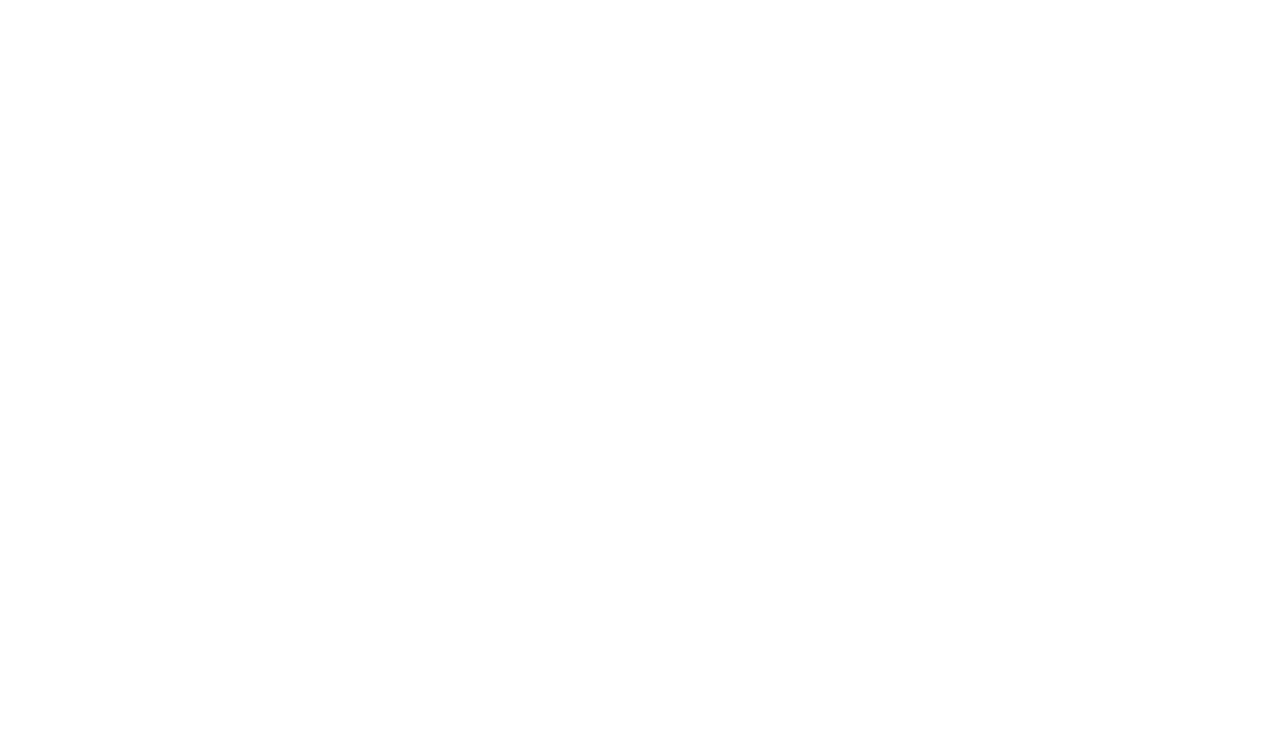
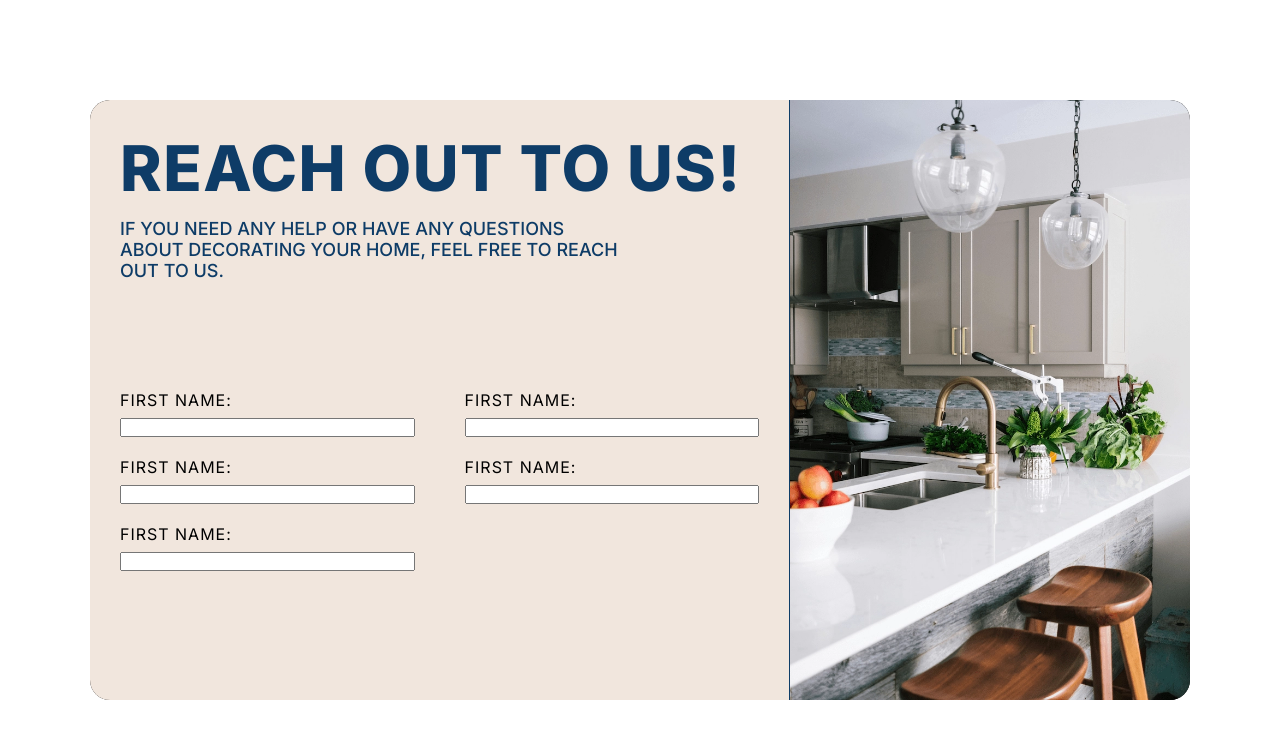
Before and after one commit to adimustafic/Form-Project, a plain HTML site: page index.html in a window 1280 px wide. Drawn offline with Linux system fonts and the light colour scheme.

Commit message:
aligning-form-items

```diff
--- a/index.html
+++ b/index.html
@@ -3,7 +3,69 @@
   <head>
     <meta charset="UTF-8" />
     <meta name="viewport" content="width=device-width, initial-scale=1.0" />
-    <title>Document</title>
+
+    <link rel="stylesheet" href="style.css" />
+    <link rel="preconnect" href="https://fonts.googleapis.com" />
+    <link rel="preconnect" href="https://fonts.gstatic.com" crossorigin />
+    <link
+      href="https://fonts.googleapis.com/css2?family=Inter:wght@100..900&display=swap"
+      rel="stylesheet"
+    />
+
+    <title>Contact Us!</title>
   </head>
-  <body></body>
+  <body>
+    <div class="container">
+      <div class="form-container">
+        <div class="contact-text">
+          <h2 class="contact-subheading">Reach out to us!</h2>
+          <p class="contact-description">
+            If you need any help or have any questions about decorating your
+            home, feel free to reach out to us.
+          </p>
+        </div>
+        <form action="" class="contact-form">
+          <div class="form-elements">
+            <div class="form-part">
+              <label for="first-name" class="first-name-label"
+                >First name:</label
+              >
+              <input type="text" id="first-name" class="first-name-input" />
+            </div>
+            <div class="form-part">
+              <label for="first-name" class="first-name-label"
+                >First name:</label
+              >
+              <input type="text" id="first-name" />
+            </div>
+            <div class="form-part">
+              <label for="first-name" class="first-name-label"
+                >First name:</label
+              >
+              <input type="text" id="first-name" />
+            </div>
+            <div class="form-part">
+              <label for="first-name" class="first-name-label"
+                >First name:</label
+              >
+              <input type="text" id="first-name" />
+            </div>
+            <div class="form-part">
+              <label for="first-name" class="first-name-label"
+                >First name:</label
+              >
+              <input type="text" id="first-name" />
+            </div>
+          </div>
+        </form>
+      </div>
+
+      <img
+        src="Images/form-img.webp"
+        alt="Modern kitchen design"
+        srcset=""
+        class="contact-img"
+      />
+    </div>
+  </body>
 </html>
--- a/style.css
+++ b/style.css
@@ -5,5 +5,95 @@
 }
 
 html {
+  font-family: "Inter", sans-serif;
   font-size: 62.5%;
 }
+
+body {
+  height: 100vh;
+
+  display: grid;
+}
+
+.container {
+  width: 110rem;
+  height: 60rem;
+
+  margin: auto;
+
+  background-color: #000;
+
+  border: none;
+  border-radius: 2rem;
+
+  overflow: hidden;
+
+  display: grid;
+  grid-template-columns: 2fr 1fr;
+}
+
+.form-container {
+  text-transform: uppercase;
+
+  padding: 3rem;
+
+  background-color: #f1e6dd;
+
+  display: grid;
+  grid-template-rows: 1fr 2fr;
+}
+
+.contact-text {
+  justify-self: self-start;
+}
+
+.contact-subheading {
+  font-size: 6.3rem;
+  font-weight: 800;
+
+  letter-spacing: 0.15rem;
+
+  color: #0e3c67;
+
+  margin-bottom: 1.2rem;
+}
+
+.contact-description {
+  font-size: 1.8rem;
+  font-weight: 500;
+
+  color: #0e3c67;
+
+  width: 50rem;
+}
+
+.contact-form {
+  display: grid;
+  align-items: center;
+}
+
+.form-elements {
+  display: grid;
+  grid-template-columns: 1fr 1fr;
+  column-gap: 5rem;
+}
+
+.form-part {
+  display: flex;
+  flex-direction: column;
+
+  margin-bottom: 2rem;
+}
+
+.form-part label {
+  font-size: 1.6rem;
+  letter-spacing: 0.1rem;
+
+  margin-bottom: 0.8rem;
+}
+
+.contact-img {
+  height: 60rem;
+
+  border-left: 1px solid #0e3c67;
+}
```
Also changed, not shown: Images/form-img.webp (added), 1 other file.
